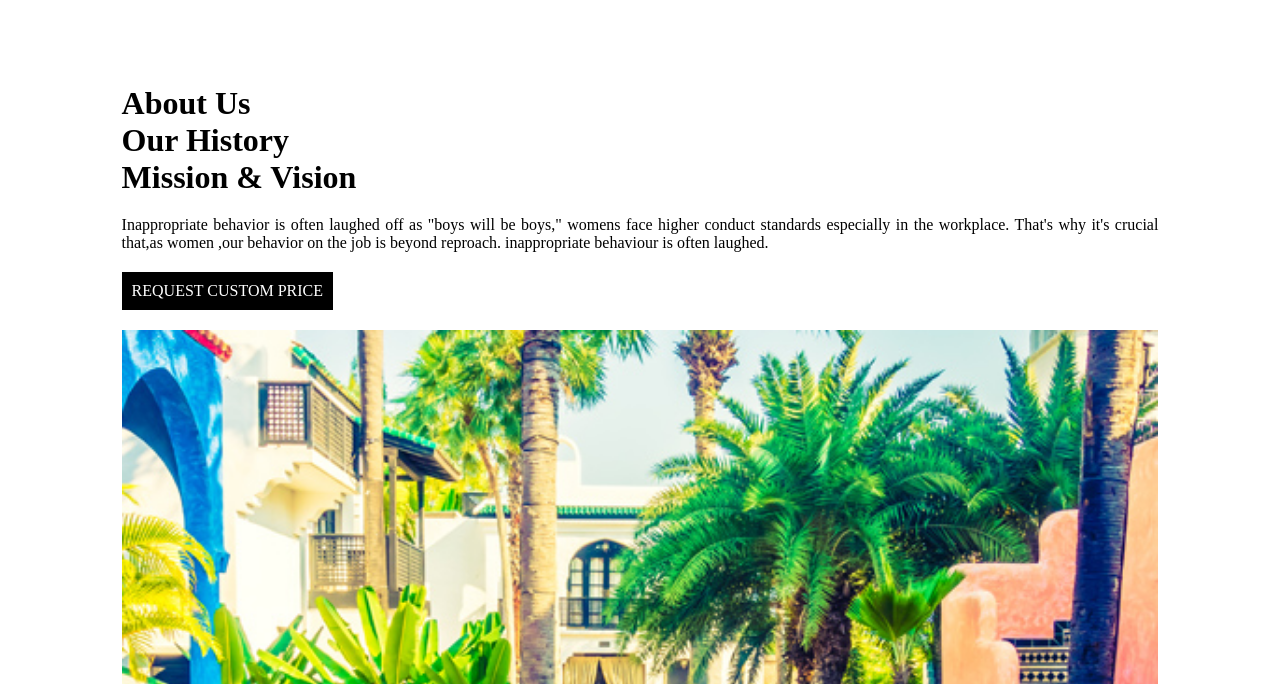
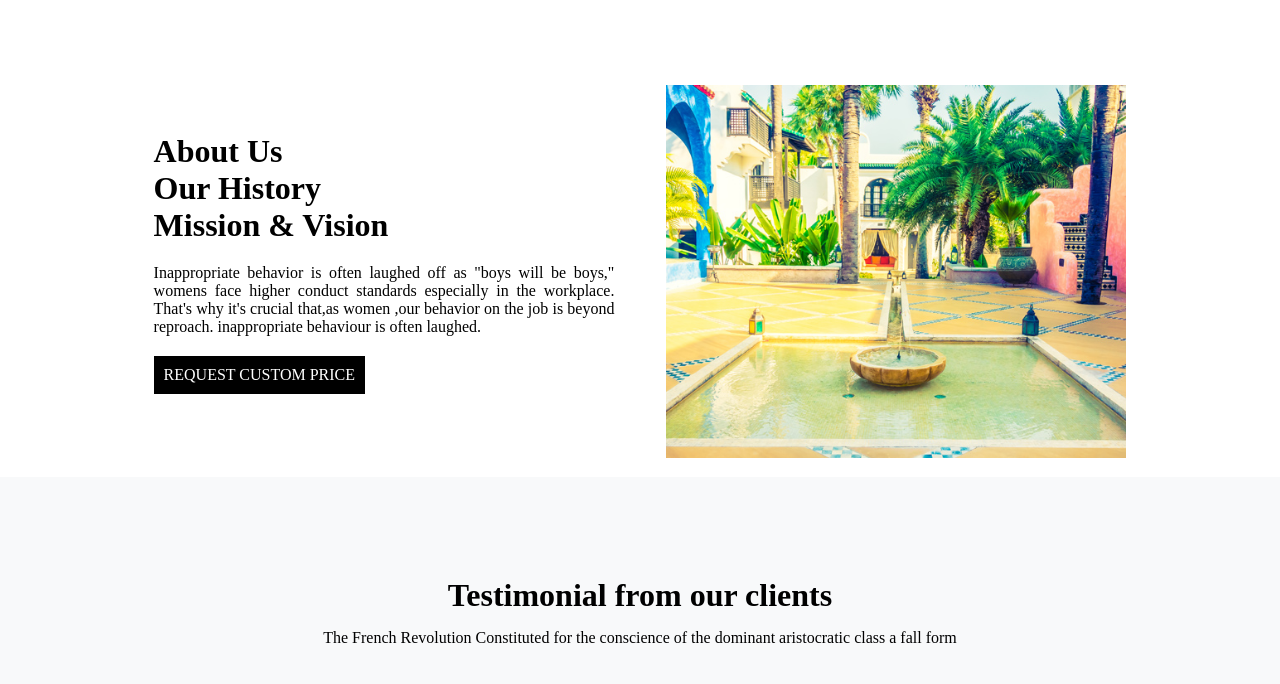
Before and after one commit to subha161296/hotel-website, a plain HTML site: page index.html in a window 1280 px wide. Shown: the part 2213-2897 px from the top of the page. Drawn offline with nearby package versions, Linux system fonts and the light colour scheme.

Commit message:
mediaquarry changed

```diff
--- a/hotelweb.css
+++ b/hotelweb.css
@@ -179,7 +179,7 @@ img{
 
 .about {
    display: grid;
-   grid-template-columns: 45% 45%;
+   grid-template-columns: 45% 45% !important;
    margin-top: 50px;
    /* gap: 200px; */
    justify-content: space-around;
--- a/media.css
+++ b/media.css
@@ -122,7 +122,7 @@
         grid-template-columns: 45% 45% !important;
     }
 
-    }
+
 
     .about {
         grid-template-columns: 90% !important;
```
